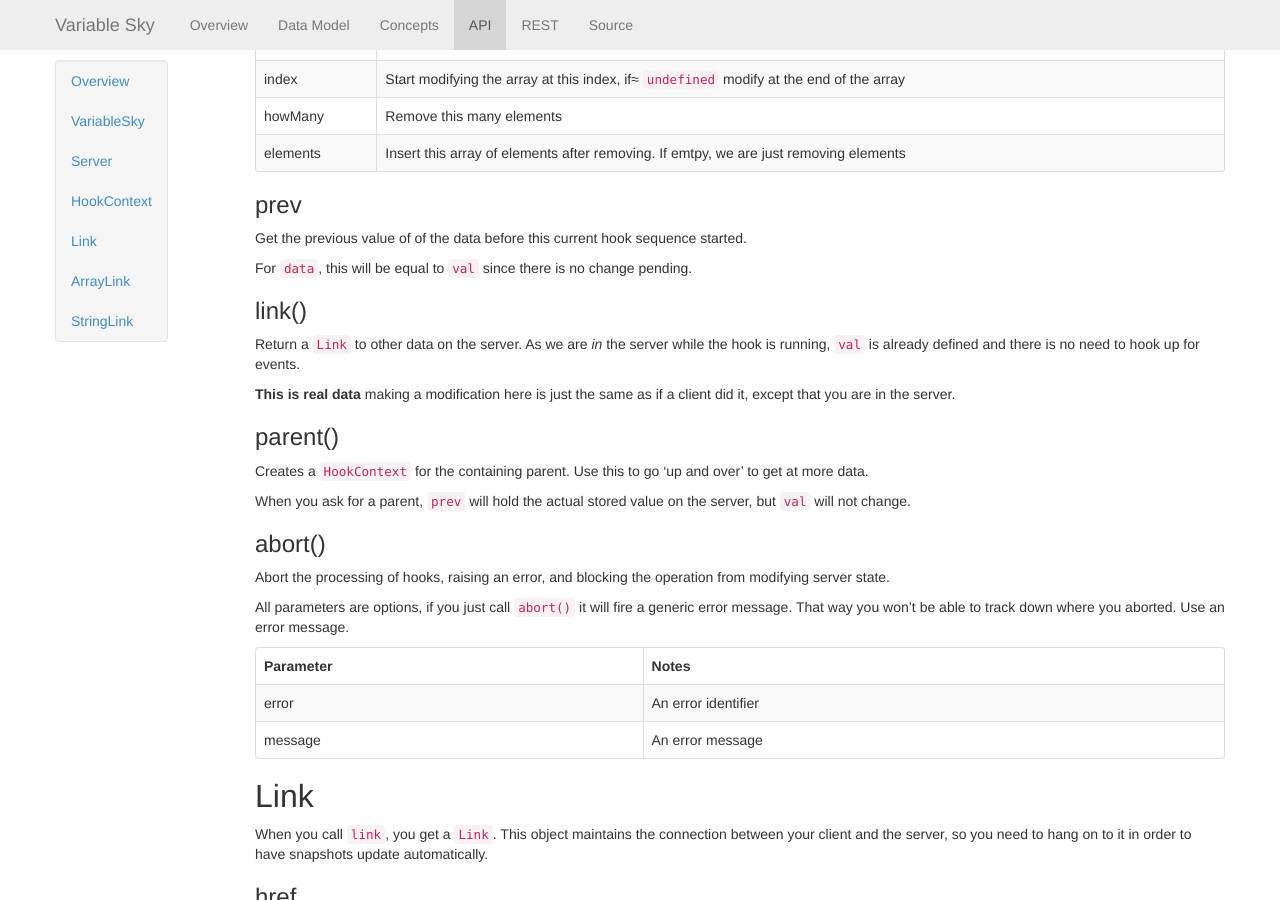
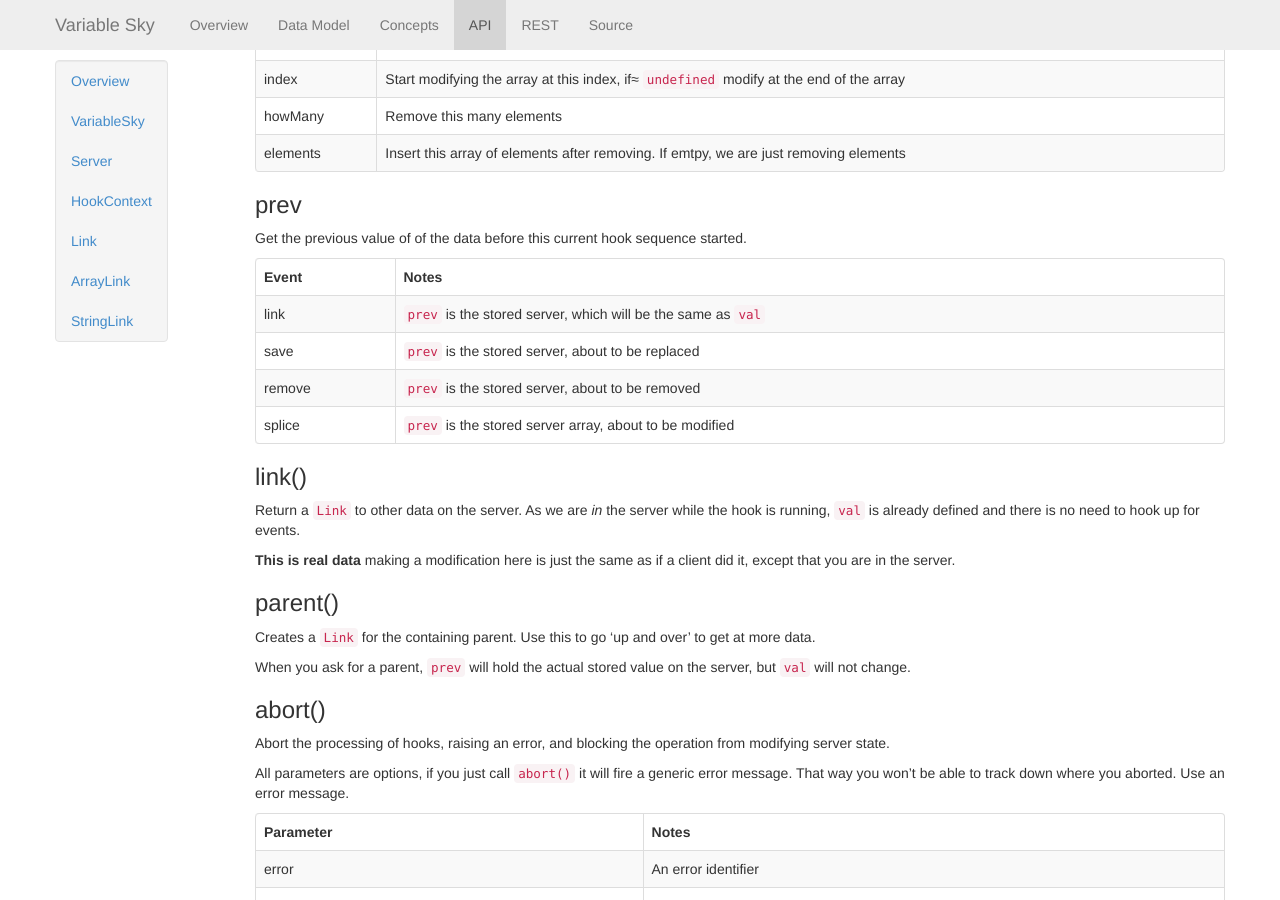
Before and after one commit to wballard/VariableSky, a Jekyll site: the page built from api.markdown, in a window 1280 px wide and 900 px high, scrolled down 4666 px. Built offline with Jekyll 4.4.1, drawn with Linux system fonts in a browser that asks for light colours; Markdown is read by kramdown in place of the engine named in the settings.

Commit message:
information about prev and val

```diff
--- a/api.markdown
+++ b/api.markdown
@@ -265,8 +265,12 @@ eventual array `splice`. This lets you redefine the splice.
 Get the previous value of of the data before this current hook sequence
 started.
 
-For `data`, this will be equal to `val` since there is no change
-pending.
+|Event|Notes
+|-----|----|
+|link|`prev` is the stored server, which will be the same as `val`|
+|save|`prev` is the stored server, about to be replaced|
+|remove|`prev` is the stored server, about to be removed|
+|splice|`prev` is the stored server array, about to be modified|
 
 ### link()
 Return a `Link` to other data on the server. As we are _in_ the server
@@ -277,7 +281,7 @@ to hook up for events.
 a client did it, except that you are in the server.
 
 ### parent()
-Creates a `HookContext` for the containing parent. Use this to go 'up
+Creates a `Link` for the containing parent. Use this to go 'up
 and over' to get at more data.
 
 When you ask for a parent, `prev` will hold the actual stored value on
```
